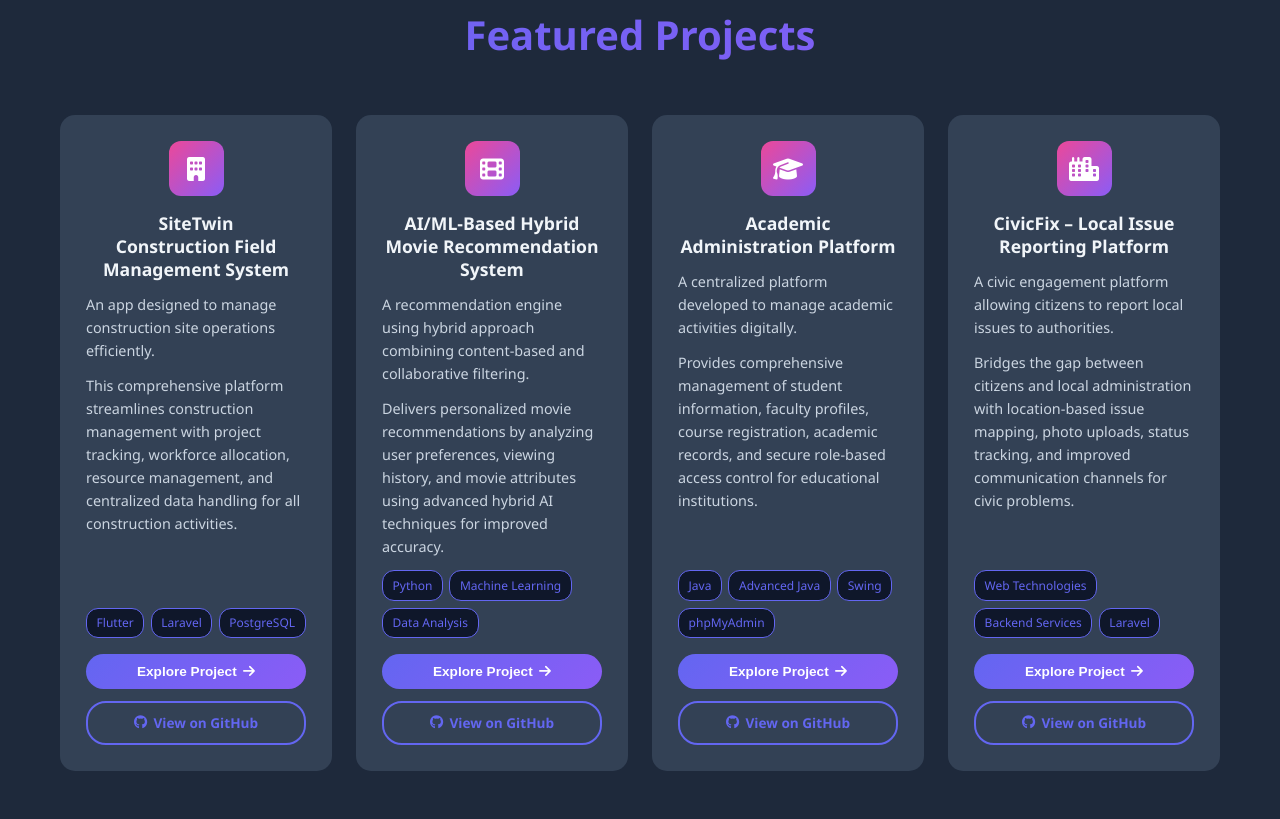
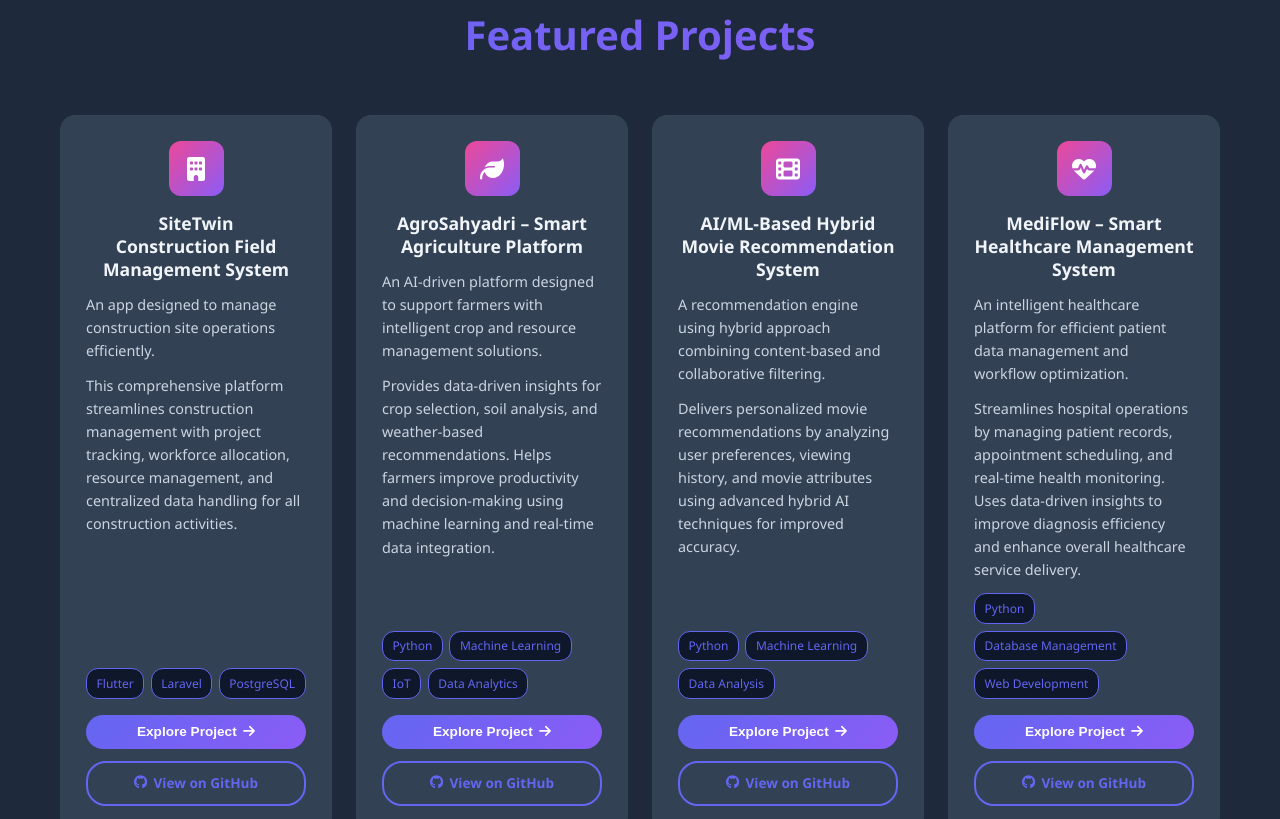
Before and after one commit to AnkitaPawar04/Ankita-Portfolio, a plain HTML site: page index.html in a window 1280 px wide. Shown: the part 3758-4577 px from the top of the page. Drawn offline with Linux system fonts and the light colour scheme.

Commit message:
Add project details for AgroSahyadri and MediFlow
Added details for AgroSahyadri and MediFlow projects, including descriptions, technologies used, and GitHub links.

```diff
--- a/index.html
+++ b/index.html
@@ -308,8 +308,35 @@
                         </a>
                     </div>
                 </div>
+                                 <!-- Project 2 -->
+        <div class="project-card">
+                <div class="project-icon">
+                        <i class="fas fa-leaf"></i>
+        </div>
+            <h3>AgroSahyadri – Smart Agriculture Platform</h3>
+            <p>An AI-driven platform designed to support farmers with intelligent crop and resource management solutions.</p>
+            <p class="project-description">
+                Provides data-driven insights for crop selection, soil analysis, and weather-based recommendations.
+                Helps farmers improve productivity and decision-making using machine learning and real-time data integration.
+            </p>
+            <div class="project-tech">
+                <span class="tech-badge">Python</span>
+                <span class="tech-badge">Machine Learning</span>
+                <span class="tech-badge">IoT</span>
+                <span class="tech-badge">Data Analytics</span>
+            </div>
+                <div class="project-buttons">
+                    <button class="project-btn" onclick="showProjectDetails(2)">
+                        Explore Project <i class="fas fa-arrow-right"></i>
+                    </button>
+                    <a href="https://github.com/AnkitaPawar04/AgroSahyadriE" class="project-btn project-btn-secondary" target="_blank">
+                        <i class="fab fa-github"></i> View on GitHub
+                    </a>
+                </div>
+            </div>
 
-                <!-- Project 2 -->
+
+                <!-- Project 3 -->
                 <div class="project-card">
                     <div class="project-icon">
                         <i class="fas fa-film"></i>
@@ -332,7 +359,32 @@
                     </div>
                 </div>
 
-                <!-- Project 3 -->
+                <!-- Project 4 -->
+<div class="project-card">
+    <div class="project-icon">
+        <i class="fas fa-heartbeat"></i>
+    </div>
+    <h3>MediFlow – Smart Healthcare Management System</h3>
+    <p>An intelligent healthcare platform for efficient patient data management and workflow optimization.</p>
+    <p class="project-description">
+        Streamlines hospital operations by managing patient records, appointment scheduling, and real-time health monitoring.
+        Uses data-driven insights to improve diagnosis efficiency and enhance overall healthcare service delivery.
+    </p>
+    <div class="project-tech">
+        <span class="tech-badge">Python</span>
+        <span class="tech-badge">Database Management</span>
+        <span class="tech-badge">Web Development</span>
+    </div>
+    <div class="project-buttons">
+        <button class="project-btn" onclick="showProjectDetails(3)">
+            Explore Project <i class="fas fa-arrow-right"></i>
+        </button>
+        <a href="https://github.com/AnkitaPawar04/MediFlow-Elite"  class="project-btn project-btn-secondary" target="_blank">
+            <i class="fab fa-github"></i> View on GitHub
+        </a>
+    </div>
+</div>
+                <!-- Project 5-->
                 <div class="project-card">
                     <div class="project-icon">
                         <i class="fas fa-graduation-cap"></i>
@@ -356,7 +408,7 @@
                     </div>
                 </div>
 
-                <!-- Project 4 -->
+                <!-- Project 6-->
                 <div class="project-card">
                     <div class="project-icon">
                         <i class="fas fa-city"></i>
```
